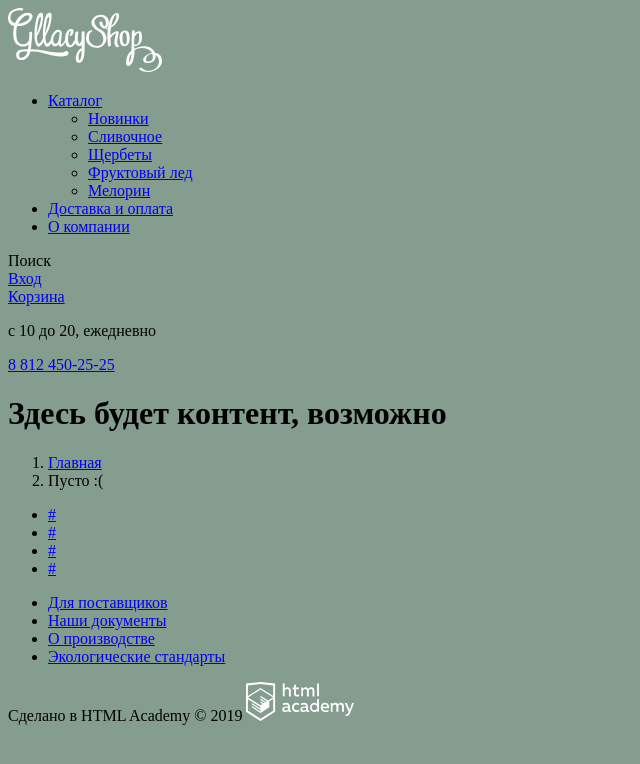
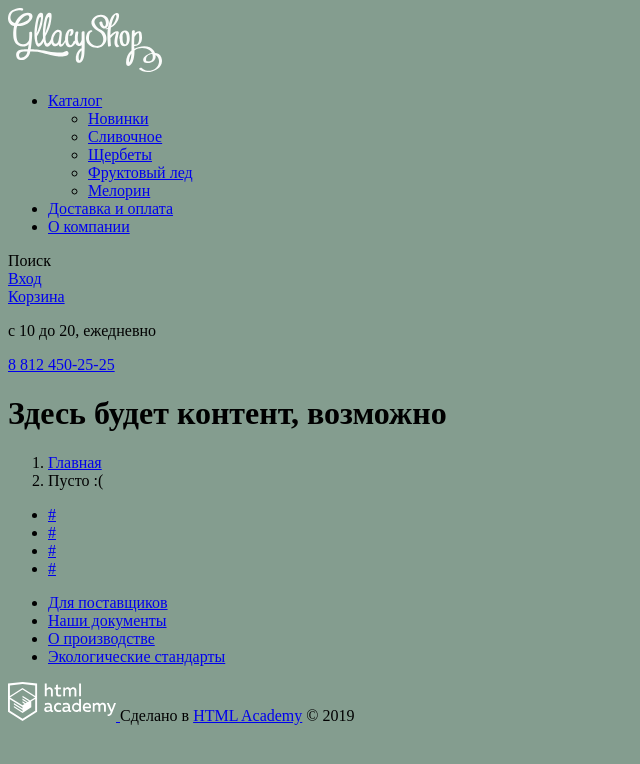
Before and after one commit to ExTeeP/1174257-gllacy-29, a plain HTML site: page blank.html in a window 1280 px wide. Shown: the whole page, without its empty margins (0-640 px from the left). Drawn offline with Linux system fonts and the light colour scheme.

Commit message:
Изменение структуры блока с копирайтами
Добавлены классы и ссылки ведущие на курсы академии

```diff
--- a/blank.html
+++ b/blank.html
@@ -163,9 +163,12 @@
         </li>
       </ul>
 
-      <p class="main-footer__copyright">
-        <span>Сделано в HTML Academy © 2019</span>
-        <img src="img/htmlacademy-logo.svg" width="108" height="39" alt="Логотип HTML Academy">
+      <p class="main-footer__copyright htmlacademy">
+        <a class="htmlacademy__logo" href="https://htmlacademy.ru/intensive/htmlcss">
+          <img src="img/htmlacademy-logo.svg" width="108" height="39" alt="Логотип HTML Academy">
+        </a>
+        <span>Сделано в <a class="htmlacademy__link" href="https://htmlacademy.ru/intensive/htmlcss">HTML Academy</a> ©
+          2019</span>
       </p>
 
     </div>
```
Also changed, not shown: index.html (+7 -6 lines), inner.html (+6 -3 lines).
